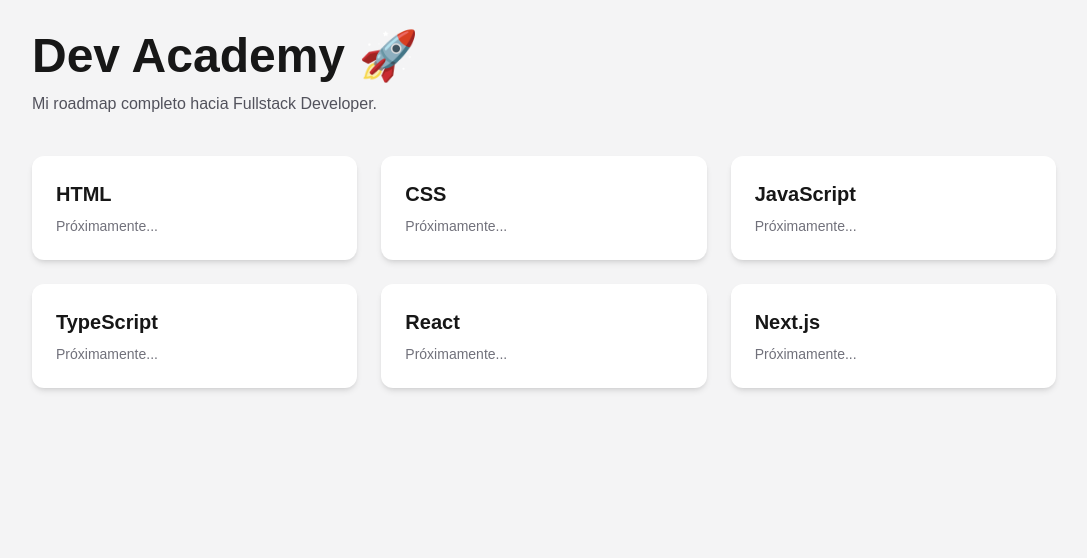
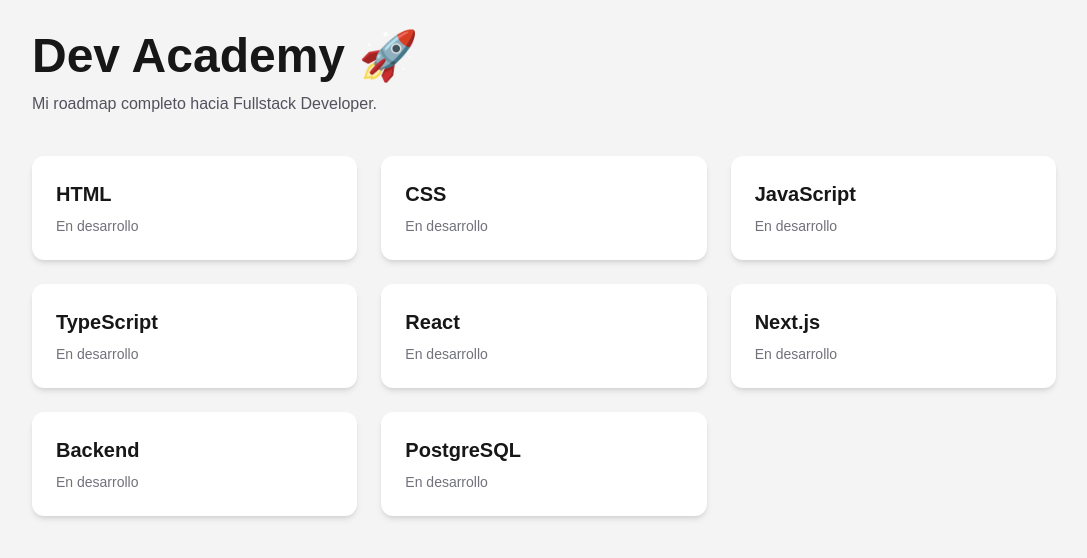
Before and after one commit to daross01/dev-academy, a Next.js app: page / in a window 1280 px wide. Shown: the top 558 px of the page, without its empty margins (96-1183 px from the left). Built offline with nearby package versions, Linux system fonts and the light colour scheme.

Commit message:
Add Backend and PostgreSQL modules

```diff
--- a/app/page.tsx
+++ b/app/page.tsx
@@ -6,6 +6,8 @@
     "TypeScript",
     "React",
     "Next.js",
+    "Backend",
+    "PostgreSQL",
   ];
 
   return (
@@ -32,7 +34,7 @@
               </h2>
 
               <p className="mt-2 text-sm text-zinc-500">
-                Próximamente...
+                En desarrollo
               </p>
             </div>
           ))}
```
